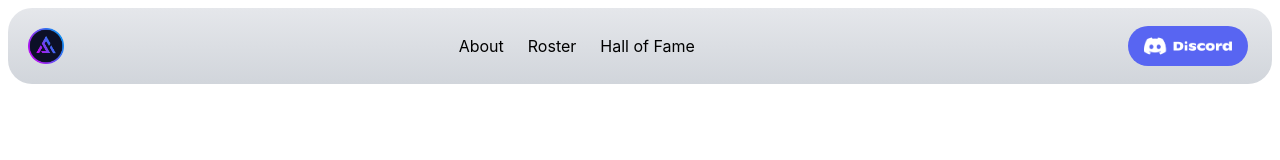
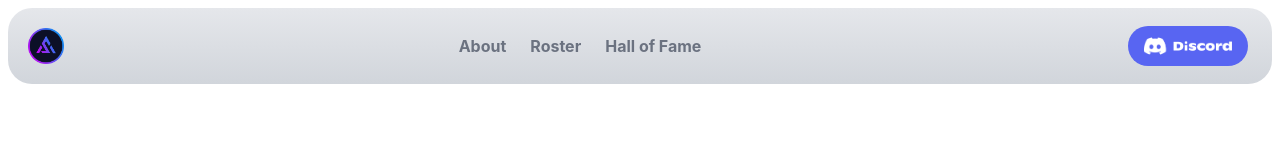
Before and after one commit to PIESHEF/clan-salvation, a React (Create React App) app: page / in a window 1280 px wide. Shown: the top 160 px of the page. Built offline with nearby package versions, Linux system fonts and the light colour scheme.

Commit message:
Styled navbar pages text

```diff
--- a/src/components/pages.tsx
+++ b/src/components/pages.tsx
@@ -1,9 +1,9 @@
 import React from 'react';
 
-export const Page= (props: any) => {
+export const Page = (props: any) => {
     return (
         <>
-            <li className="inline-block px-3 text-m antialiased">
+            <li className="cursor-pointer inline-block px-3 text-m font-bold text-gray-500 hover:text-gray-600 antialiased">
                 {props.label}
             </li>
         </>
```
